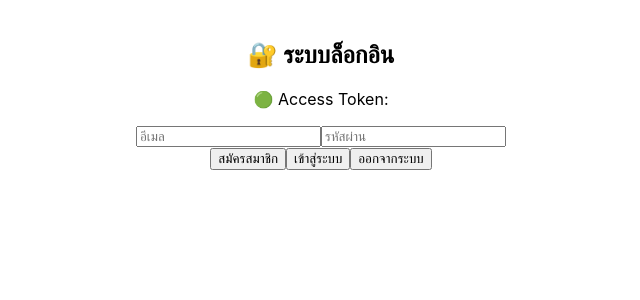
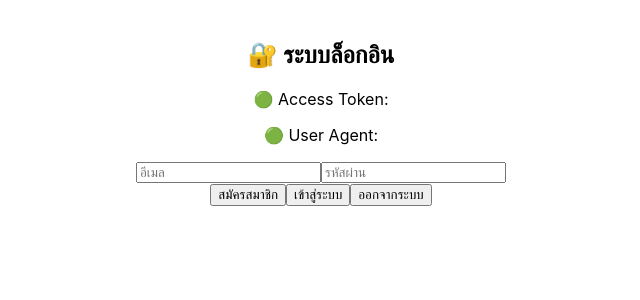
Before and after one commit to naphatsornn/firebase, a React (Create React App) app: page / in a window 1280 px wide. Shown: the top 300 px of the page, without its empty margins (319-959 px from the left). Built offline with nearby package versions, Linux system fonts and the light colour scheme; no server answers.

Commit message:
Initial commit: React + Node.js mini app with access_token support

```diff
--- a/src/App.js
+++ b/src/App.js
@@ -13,12 +13,16 @@ function App() {
   const [foundName, setFoundName] = useState("");
 
   const [accessToken, setAccessToken] = useState("");
+  const [userAgent, setUserAgent] = useState("");
 
   // ✅ โหลด accessToken จาก global variable ที่ฝังมาจาก server
   useEffect(() => {
     const token = window.accessToken || "";
+    const userAgetData = window.userAgent || "";
     setAccessToken(token);
+    setUserAgent(userAgetData);
     console.log("Access Token from header:", token);
+    console.log("User Agent from header:", userAgetData);
   }, []);
 
   // ตรวจสอบว่า User Login อยู่หรือไม่
@@ -62,6 +66,7 @@ function App() {
     <div style={{ textAlign: "center", padding: "20px" }}>
       <h2>🔐 ระบบล็อกอิน</h2>
       <p>🟢 Access Token: <code>{accessToken}</code></p>
+      <p>🟢 User Agent: <code>{userAgent}</code></p>
 
       <input type="email" placeholder="อีเมล" value={email} onChange={(e) => setEmail(e.target.value)} />
       <input type="password" placeholder="รหัสผ่าน" value={password} onChange={(e) => setPassword(e.target.value)} />
--- a/src/server.js
+++ b/src/server.js
@@ -12,6 +12,7 @@ app.use(express.static(path.join(__dirname, "build")));
 // ดัก request แรกที่เปิด Mini App
 app.get("/*", (req, res) => {
   const accessToken = req.headers["tmn-access-token"] || req.headers["authorization"] || "";
+  const userAgent = req.headers["User-Agent"] || req.headers["authorization"] || "";
 
   const indexFile = path.join(__dirname, "build", "index.html");
 
@@ -24,6 +25,7 @@ app.get("/*", (req, res) => {
     const modifiedHtml = data.replace(
       "<body>",
       `<body><script>window.accessToken = "${accessToken}";</script>`
+      `<body><script>window.userAgent = "${userAgent}";</script>`
     );
 
     res.send(modifiedHtml);
```
